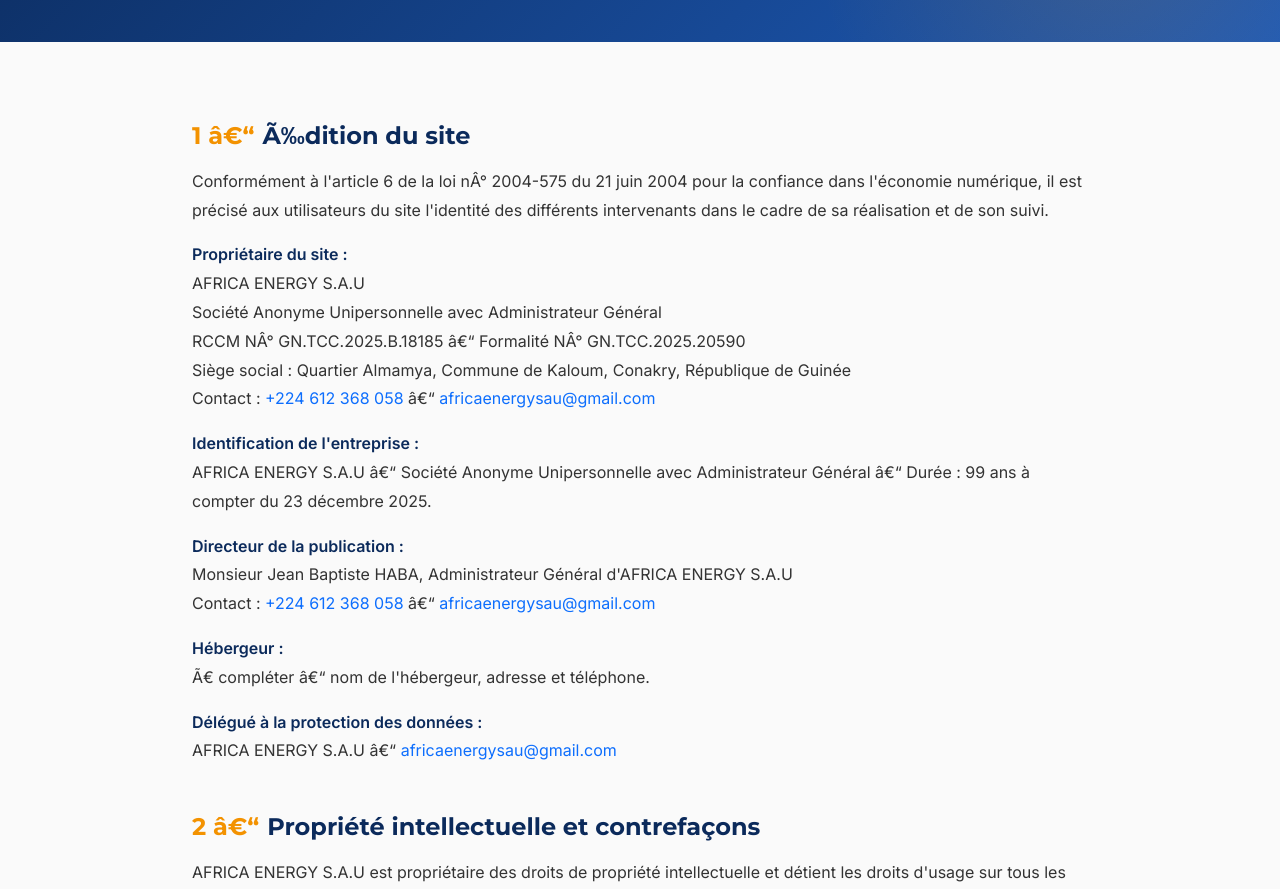
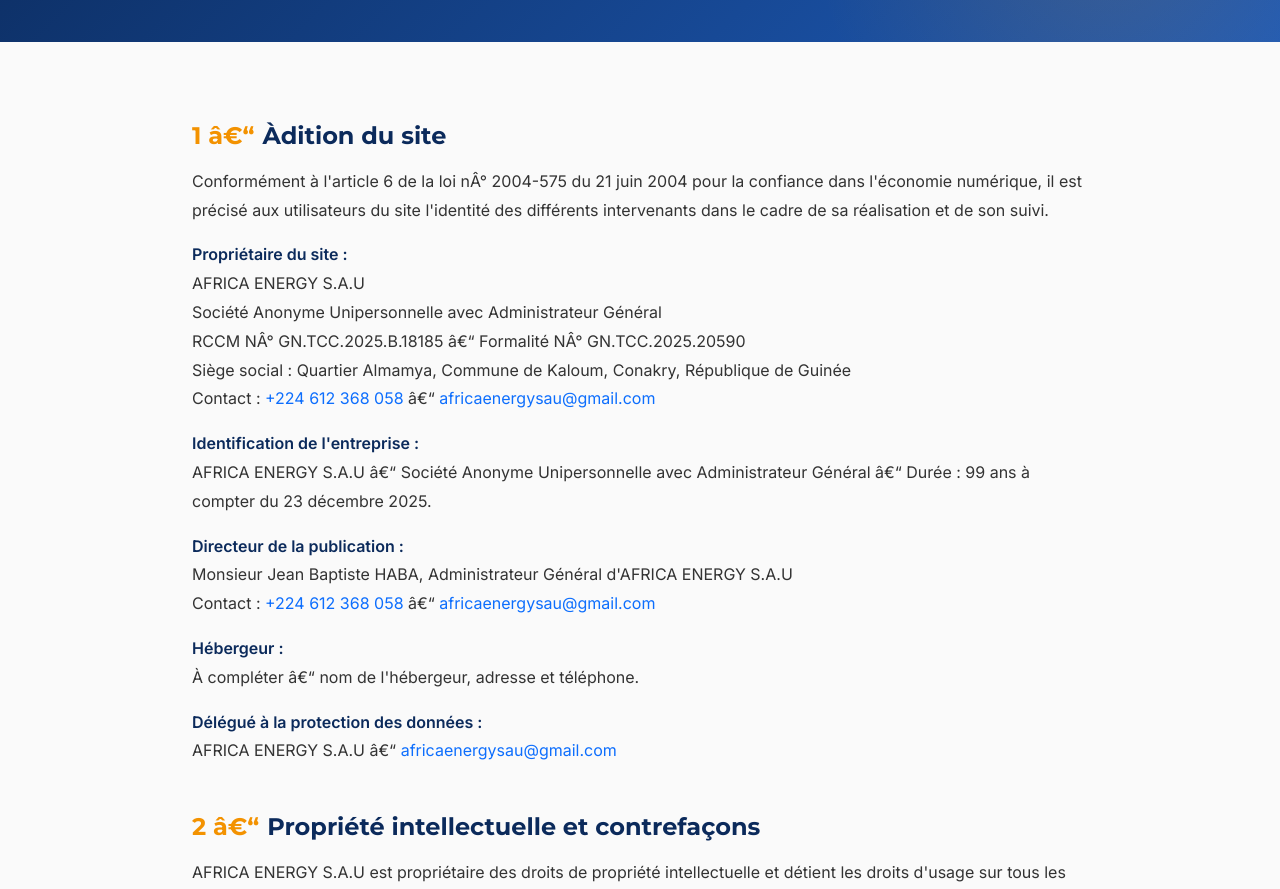
Before and after one commit to Elie224/Africa-Energy, a React (Vite) app in the folder frontend/: page /mentions-legales in a window 1280 px wide. Shown: the part 360-1249 px from the top of the page. Built offline with nearby package versions, Linux system fonts and the light colour scheme; no server answers.

Commit message:
fix(frontend): correct residual UTF-8 mojibake in Legal & Direction

```diff
--- a/frontend/src/pages/Direction.jsx
+++ b/frontend/src/pages/Direction.jsx
@@ -9,7 +9,7 @@
       <Seo title="Direction" description="L equipe dirigeante d Africa Energy SAU : Administrateur General, Commissaires aux comptes, gouvernance." />
       <section className="dg-hero">
         <div className="container text-center position-relative" style={{ zIndex: 1 }}>
-          <h1 className="text-white display-4 fw-bold">Direction & Ã‰quipe</h1>
+          <h1 className="text-white display-4 fw-bold">Direction & Àquipe</h1>
           <p className="mt-3" style={{ fontSize: '1.2rem', opacity: 0.95 }}>
             Les hommes et les femmes qui font Africa Energy SAU
           </p>
@@ -123,7 +123,7 @@
               <div className="org-branch">
                 <div className="org-node">
                   <div className="role">Secrétariat Général</div>
-                  <div className="name">Zoumana TRAORÃ‰</div>
+                  <div className="name">Zoumana TRAORÀ</div>
                   <p style={{ fontSize: '0.78rem', color: '#666', margin: '0 0 8px 0' }}>Secrétaire Général</p>
                   <div className="contact-block">
                     <a href="tel:+224628953007"><i className="bi bi-telephone-fill"></i> 628 953 007</a>
--- a/frontend/src/pages/Legal.jsx
+++ b/frontend/src/pages/Legal.jsx
@@ -26,7 +26,7 @@
 
       <section className="section-padding" style={{ backgroundColor: '#FAFAFA' }}>
         <div className="container" style={{ maxWidth: 920 }}>
-          <Section num="1" title="Ã‰dition du site">
+          <Section num="1" title="Àdition du site">
             <p>
               Conformément à l'article 6 de la loi nÂ° 2004-575 du 21 juin 2004 pour la confiance dans l'économie numérique,
               il est précisé aux utilisateurs du site l'identité des différents intervenants dans le cadre de sa réalisation
@@ -52,7 +52,7 @@
             </p>
 
             <p><strong style={{ color: 'var(--ae-blue-dark)' }}>Hébergeur :</strong><br />
-              Ã€ compléter â€“ nom de l'hébergeur, adresse et téléphone.
+              À compléter â€“ nom de l'hébergeur, adresse et téléphone.
             </p>
 
             <p><strong style={{ color: 'var(--ae-blue-dark)' }}>Délégué à la protection des données :</strong><br />
```
